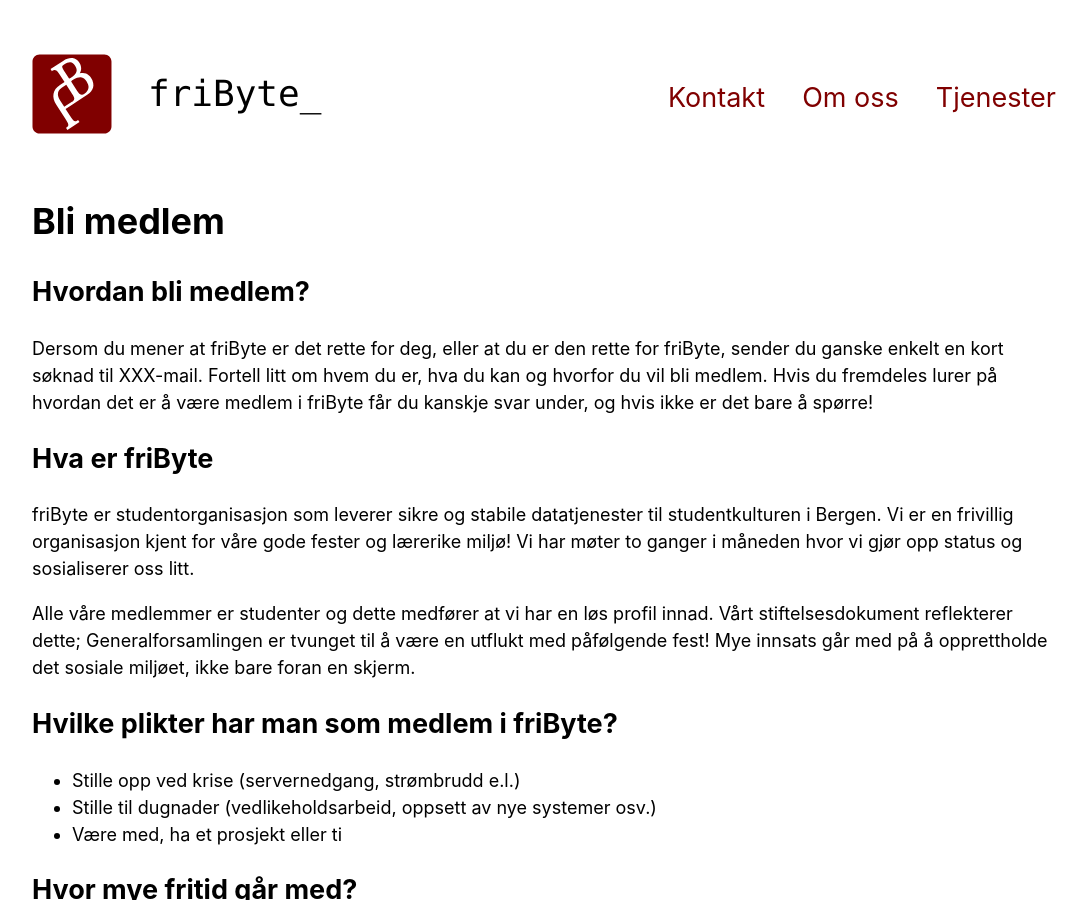
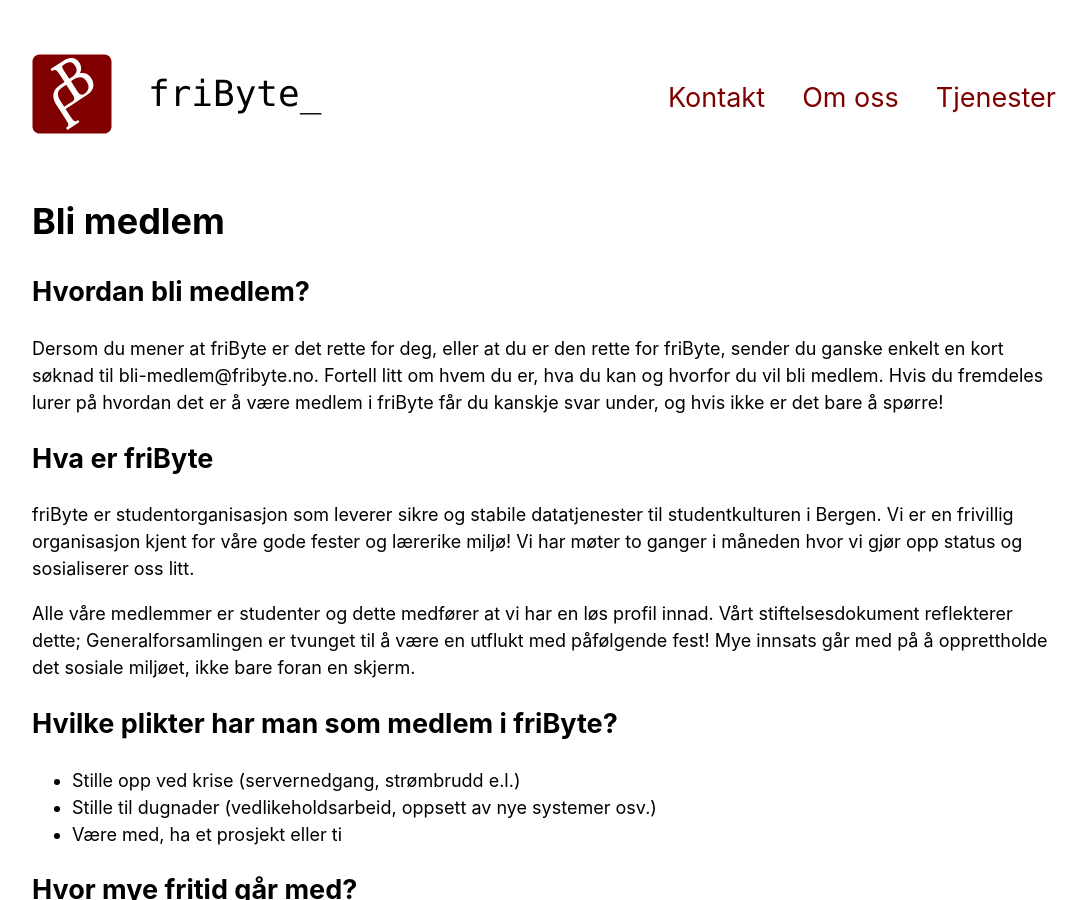
Before and after one commit to fribyte-code/fribyte.no, a Jekyll site: the page built from pages/medlem.md, in a window 1280 px wide and 900 px high. Shown: the whole window, without its empty margins (96-1183 px from the left). Built offline with Jekyll 4.4.1, drawn with Linux system fonts in a browser that asks for light colours.

Commit message:
feat: Added friByte yml file with details
- Using standardized email lists for different things
- Easy to update and expand upon

```diff
--- /dev/null
+++ b/_data/fribyte.yml
@@ -0,0 +1,4 @@
+email:
+  general: post@fribyte.no
+  support: hjelp@fribyte.no
+  join: bli-medlem@fribyte.no
--- a/index.html
+++ b/index.html
@@ -8,10 +8,10 @@ friByte er en studentorganisasjon med mål om å drive it-drift for andre studen
 <h2>Kontakt</h2>
 <p>
     Hvis du er en studentorganisasjon som søker å inngå en avtale med oss, kontakt oss direkte på
-post@fribyte.no.
+    {{ site.data.fribyte.email.general }}.
 </p>
 <p>
-    Ta gjerne kontakt med oss om det er noe du lurer på. Du kan finne en liste over medlemmer og kontaktinformasjon på "Kontakt oss", og mer informasjon om organisasjonen friByte på "Om oss".
+Ta gjerne kontakt med oss om det er noe du lurer på. Du kan finne en liste over medlemmer og kontaktinformasjon på <a href="/kontakt">Kontakt oss</a>, og mer informasjon om organisasjonen friByte på <a href="/om" >Om oss</a>.
 </p>
 <p>
     Vi prøver å være lett tilgjengelige og svare raskt på alle henvendelser. Ta også gjerne kontakt med oss om du har tilbakemeldinger på tjenestene vi leverer. Vi setter pris på all konstruktiv kritikk. :)
--- a/pages/kontakt.html
+++ b/pages/kontakt.html
@@ -7,10 +7,10 @@ permalink: kontakt
 <h1>Kontakt oss</h1>
 <ul>
     <li>
-        Generell kontakt: fribyte@fribyte.no
+        Generell kontakt: {{ site.data.fribyte.email.general }}
     </li>
     <li>
-        Kundesupport: hjelp@fribyte.no
+        Kundesupport: {{ site.data.fribyte.email.support }}
     </li>
 </ul>
 
--- a/pages/medlem.md
+++ b/pages/medlem.md
@@ -6,7 +6,7 @@ permalink: /bli-medlem
 ---
 # Bli medlem
 ## Hvordan bli medlem?
-Dersom du mener at friByte er det rette for deg, eller at du er den rette for friByte, sender du ganske enkelt en kort søknad til XXX-mail. Fortell litt om hvem du er, hva du kan og hvorfor du vil bli medlem. Hvis du fremdeles lurer på hvordan det er å være medlem i friByte får du kanskje svar under, og hvis ikke er det bare å spørre!
+Dersom du mener at friByte er det rette for deg, eller at du er den rette for friByte, sender du ganske enkelt en kort søknad til {{ site.data.fribyte.email.join }}. Fortell litt om hvem du er, hva du kan og hvorfor du vil bli medlem. Hvis du fremdeles lurer på hvordan det er å være medlem i friByte får du kanskje svar under, og hvis ikke er det bare å spørre!
 
 ## Hva er friByte
 friByte er studentorganisasjon som leverer sikre og stabile datatjenester til studentkulturen i Bergen. Vi er en frivillig organisasjon kjent for våre gode fester og lærerike miljø! Vi har møter to ganger i måneden hvor vi gjør opp status og sosialiserer oss litt.
```
